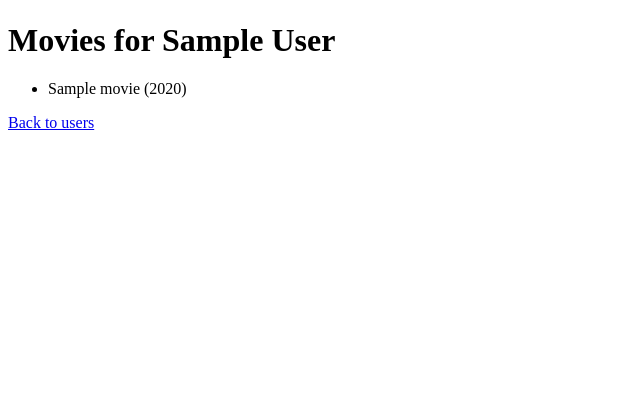
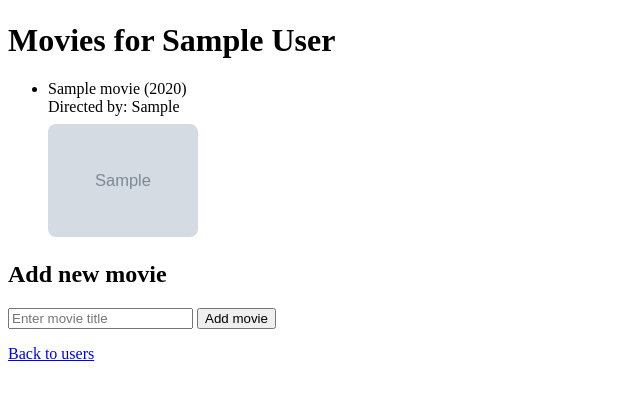
Before and after one commit to margarita-bykadorova/MoviWebApp, a Flask app: page /users/1/movies in a window 1280 px wide. Shown: the part 58-458 px from the top of the page, without its empty margins (0-640 px from the left). Run offline with Flask 3, Linux system fonts and the light colour scheme; tables that the repository leaves empty hold one stand-in row (values such as "Sample post"); grey boxes marked "Sample" are stand-in pictures.

Commit message:
Implement movie-adding logic with OMDb data and update movies template

```diff
--- a/app.py
+++ b/app.py
@@ -2,9 +2,13 @@ from flask import Flask, render_template, request, redirect, url_for, abort
 from data_manager import DataManager
 from models import db, Movie
 import os
+import requests
+from dotenv import load_dotenv
+load_dotenv()
 
 basedir = os.path.abspath(os.path.dirname(__file__))
 
+OMDB_API_KEY = os.environ.get("OMDB_API_KEY")
 app = Flask(__name__)
 
 # Configure SQLAlchemy
@@ -47,8 +51,68 @@ def get_movies(user_id):
 
 @app.route('/users/<int:user_id>/movies', methods=['POST'])
 def add_movie(user_id):
-    """Add a new movie to a user’s list of favorite movies."""
-    pass
+    """
+    Add a new movie to a user’s list of favorite movies.
+
+    - Read the movie title from the form
+    - Fetch details from OMDb (if possible)
+    - Create a Movie instance
+    - Save it via DataManager
+    """
+    title = request.form.get("title")
+    if not title:
+        # No title provided, just go back to the movies page
+        return redirect(url_for("get_movies", user_id=user_id))
+
+    # If OMDB_API_KEY is not set, fall back to basic movie with just title
+    if not OMDB_API_KEY:
+        movie = Movie(name=title, user_id=user_id)
+        data_manager.add_movie(movie)
+        return redirect(url_for("get_movies", user_id=user_id))
+
+    try:
+        response = requests.get(
+            "http://www.omdbapi.com/",
+            params={"t": title, "apikey": OMDB_API_KEY},
+            timeout=5,
+        )
+        data = response.json()
+
+        # If OMDb didn’t find the movie, store only the title
+        if data.get("Response") == "False":
+            movie = Movie(name=title, user_id=user_id)
+        else:
+            name = data.get("Title") or title
+            director = data.get("Director") or None
+            year_str = data.get("Year")
+            poster = data.get("Poster")
+
+            # Safely convert year to int, if possible
+            try:
+                year_val = int(year_str) if year_str and year_str.isdigit() else None
+            except ValueError:
+                year_val = None
+
+            if poster == "N/A":
+                poster = None
+
+            movie = Movie(
+                name=name,
+                director=director,
+                year=year_val,
+                poster_url=poster,
+                user_id=user_id,
+            )
+
+        data_manager.add_movie(movie)
+
+    except Exception as exc:  # basic error handling; could be improved
+        print("Error fetching OMDb data:", exc)
+        # Fall back to creating a movie with only the title
+        movie = Movie(name=title, user_id=user_id)
+        data_manager.add_movie(movie)
+
+    return redirect(url_for("get_movies", user_id=user_id))
 
 
 @app.route('/users/<int:user_id>/movies/<int:movie_id>/update', methods=['POST'])
--- a/static/style.css
+++ b/static/style.css
@@ -0,0 +1,5 @@
+.poster {
+    width: 150px;
+    border-radius: 8px;
+    margin-top: 8px;
+}
--- a/templates/movies.html
+++ b/templates/movies.html
@@ -10,11 +10,26 @@
                 {% if movie.year %}
                     ({{ movie.year }})
                 {% endif %}
+
+                {% if movie.director %}
+                    <div>Directed by: {{ movie.director }}</div>
+                {% endif %}
+
+                {% if movie.poster_url %}
+                    <img src="{{ movie.poster_url }}" alt="{{ movie.name }} poster" class="poster">
+                {% endif %}
+
             </li>
         {% else %}
             <li>No movies yet. Add one below!</li>
         {% endfor %}
     </ul>
 
+    <h2>Add new movie</h2>
+    <form action="{{ url_for('add_movie', user_id=user.id) }}" method="post">
+        <input type="text" name="title" placeholder="Enter movie title" required>
+        <button type="submit">Add movie</button>
+    </form>
+
     <p><a href="{{ url_for('index') }}">Back to users</a></p>
 {% endblock %}
```
